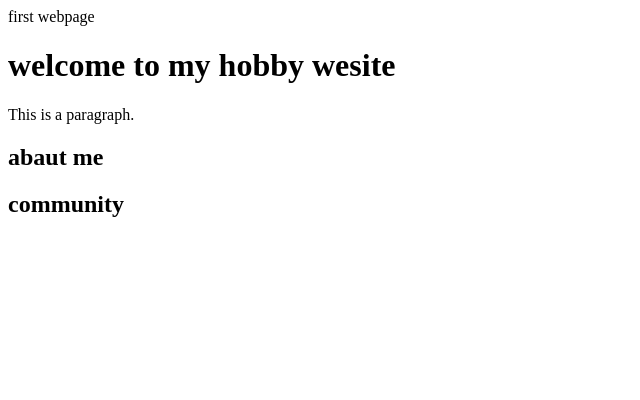
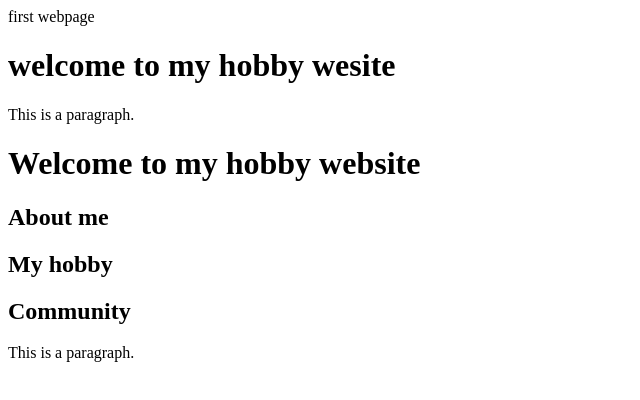
Before and after one commit to Krista266/my-first-repo, a plain HTML site: page index.html in a window 1280 px wide. Shown: the whole page, without its empty margins (0-640 px from the left). Drawn offline with Linux system fonts and the light colour scheme.

Commit message:
Update index.html

```diff
--- a/index.html
+++ b/index.html
@@ -7,7 +7,18 @@ first webpage
 
 <h1>welcome to my hobby wesite</h1>
 <p>This is a paragraph.</p>
-<h2>abaut me</h2>
-  <h2>community
+
+
+<!DOCTYPE html>
+<html>
+<body>
+
+<h1>Welcome to my hobby website</h1>
+  <h2>About me</h2>
+  <h2>My hobby</h2>
+  <h2>Community</h2>
+
+<p>This is a paragraph.</p>
+
 </body>
 </html>
```
